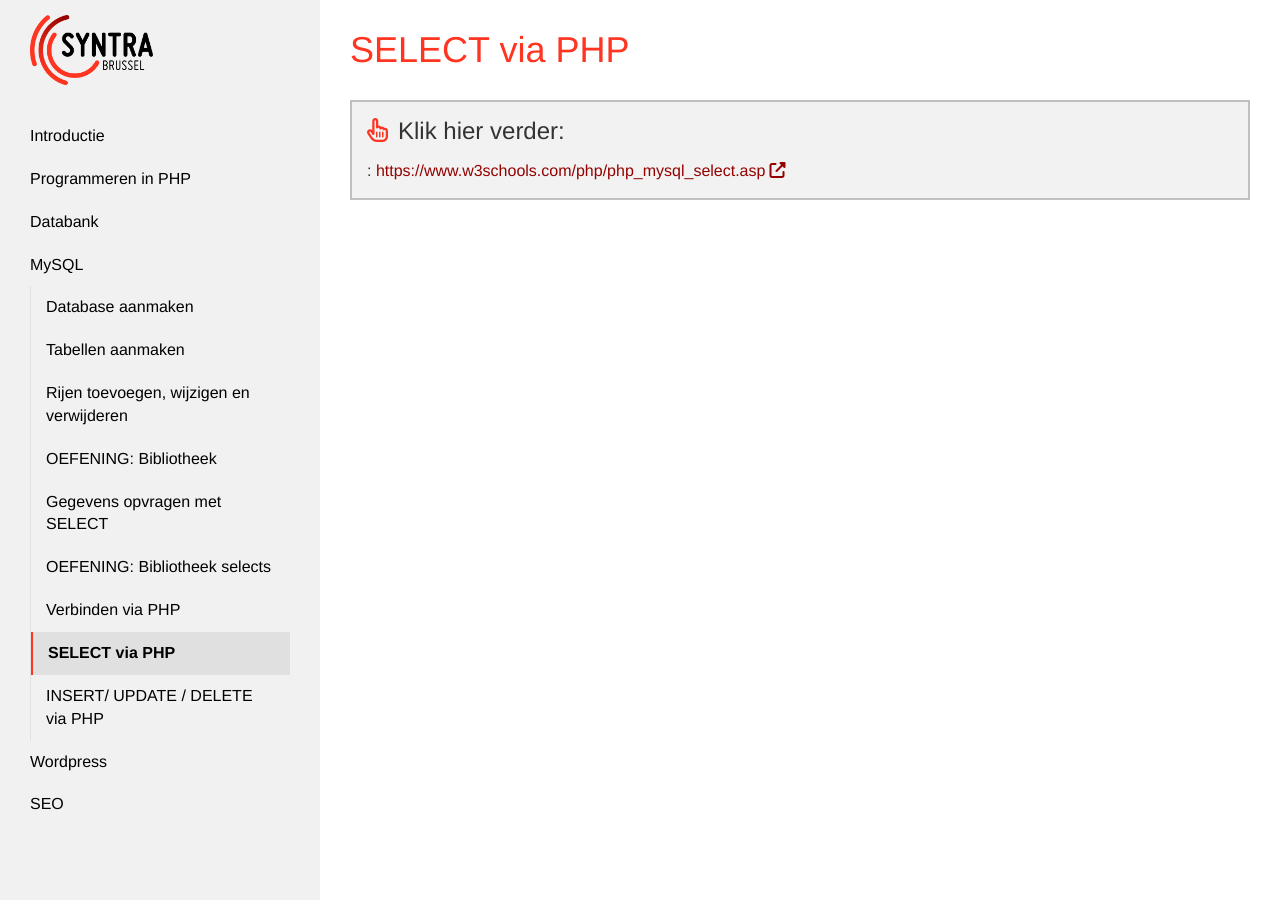
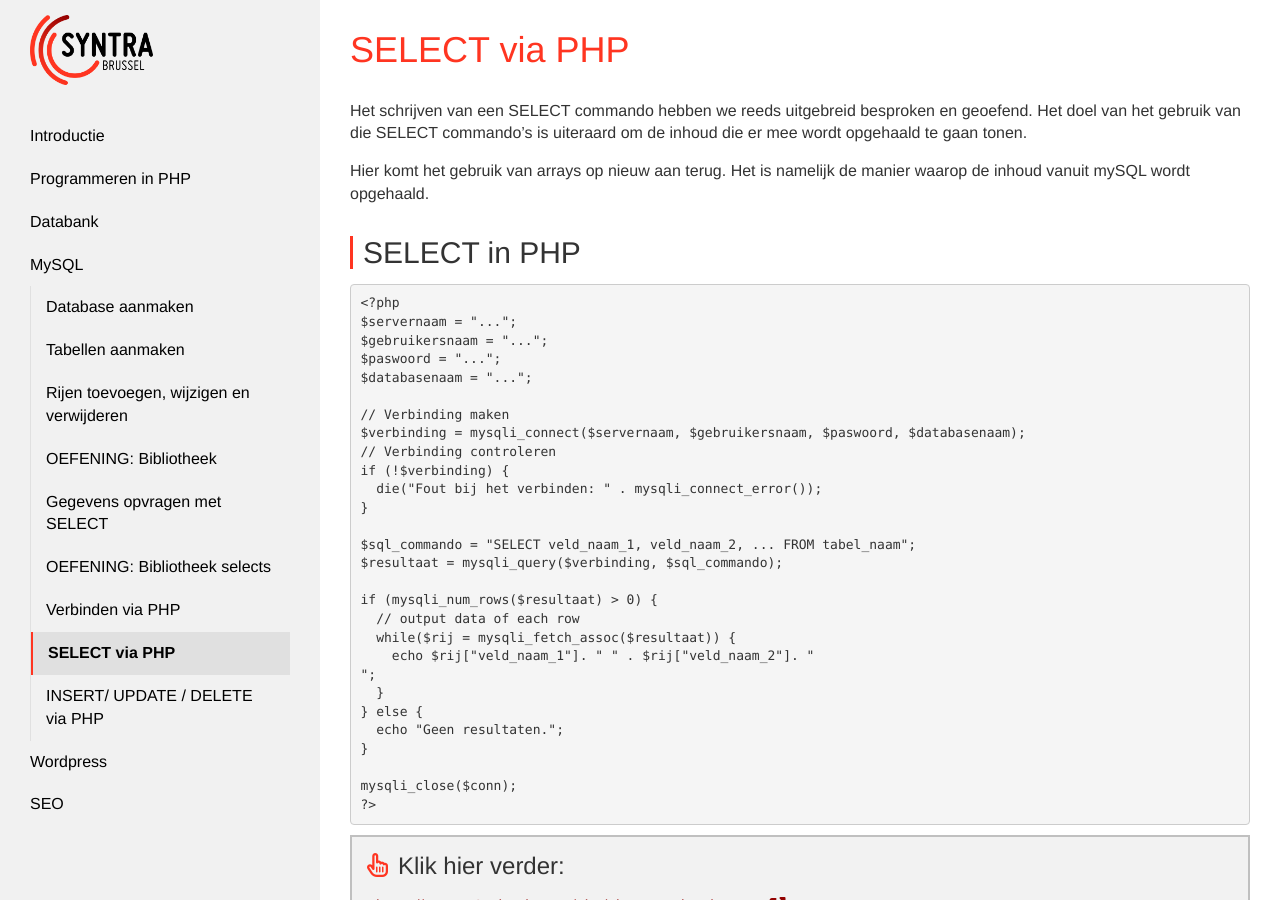
Before and after one commit to Syntra-Brussel/dynamische-webtechnieken, a Jekyll site: the page built from mysql/php-select.md, in a window 1280 px wide and 900 px high. Built offline with Jekyll 4.4.1, drawn with Linux system fonts in a browser that asks for light colours; nearby versions of some CDN libraries; a script that is not in the unit is left out.

Commit message:
Update php-select.md

```diff
--- a/mysql/php-select.md
+++ b/mysql/php-select.md
@@ -6,3 +6,39 @@ collection: mysql
 links:
   - url: https://www.w3schools.com/php/php_mysql_select.asp
 ---
+
+Het schrijven van een SELECT commando hebben we reeds uitgebreid besproken en geoefend. Het doel van het gebruik van die SELECT commando's is uiteraard om de inhoud die er mee wordt opgehaald te gaan tonen.
+
+Hier komt het gebruik van arrays op nieuw aan terug. Het is namelijk de manier waarop de inhoud vanuit mySQL wordt opgehaald.
+
+## SELECT in PHP
+
+<pre>
+&lt;?php
+$servernaam = "...";
+$gebruikersnaam = "...";
+$paswoord = "...";
+$databasenaam = "...";
+
+// Verbinding maken
+$verbinding = mysqli_connect($servernaam, $gebruikersnaam, $paswoord, $databasenaam);
+// Verbinding controleren
+if (!$verbinding) {
+  die("Fout bij het verbinden: " . mysqli_connect_error());
+}
+
+$sql_commando = "SELECT veld_naam_1, veld_naam_2, ... FROM tabel_naam";
+$resultaat = mysqli_query($verbinding, $sql_commando);
+
+if (mysqli_num_rows($resultaat) > 0) {
+  // output data of each row
+  while($rij = mysqli_fetch_assoc($resultaat)) {
+    echo $rij["veld_naam_1"]. " " . $rij["veld_naam_2"]. "<br>";
+  }
+} else {
+  echo "Geen resultaten.";
+}
+
+mysqli_close($conn);
+?&gt;
+</pre>
```
